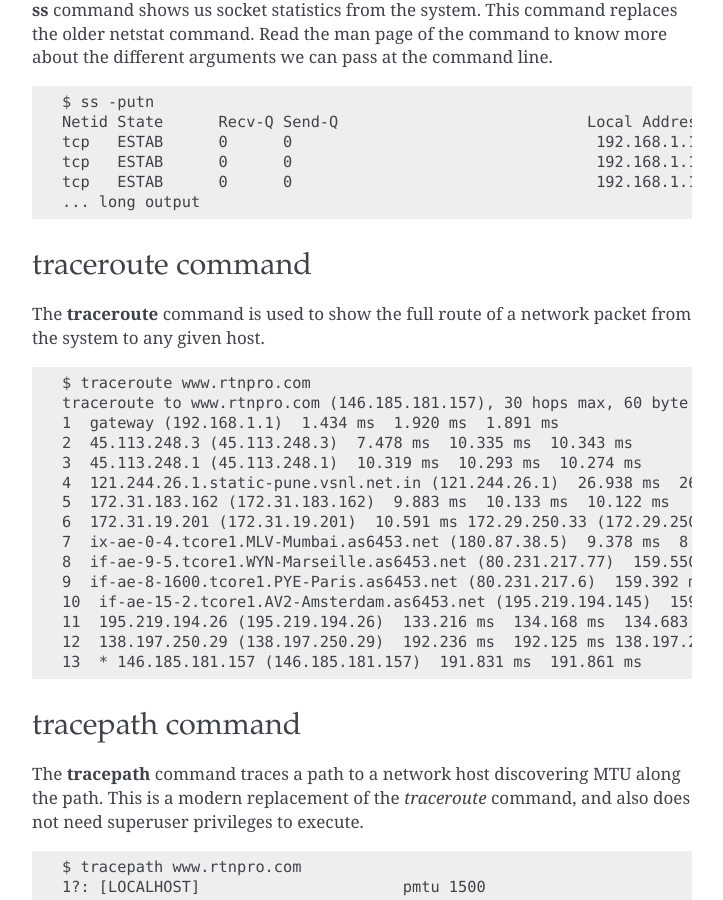
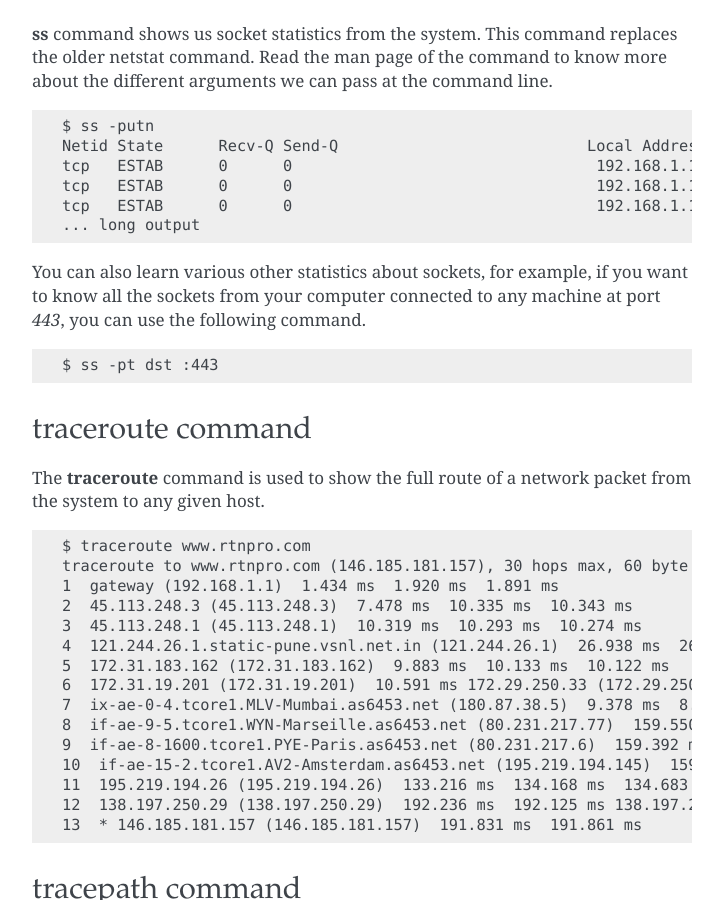
Before and after one commit to kushaldas/lym, a Sphinx documentation site: the page built from docs/networking.rst, in a window 1280 px wide and 900 px high, scrolled down 4410 px. Shown: the whole window, without its empty margins (388-1111 px from the left). Built offline with Sphinx 7.4.7, drawn with Linux system fonts in a browser that asks for light colours; a script that is not in the unit is left out; some of the changed text lies outside the part shown.

Commit message:
More ss example

```diff
--- a/docs/networking.rst
+++ b/docs/networking.rst
@@ -248,6 +249,14 @@ Read the man page of the command to know more about the different arguments we c
     tcp   ESTAB      0      0                                 192.168.1.101:47864                                       74.125.200.189:443                 users:(("chrome",pid=22112,fd=385))
     tcp   ESTAB      0      0                                 192.168.1.101:59524                                      209.12.123.55:22                  users:(("ssh",pid=26621,fd=3))
     ... long output
+
+You can also learn various other statistics about sockets, for example, if you
+want to know all the sockets from your computer connected to any machine at
+port *443*, you can use the following command.
+
+::
+
+    $ ss -pt dst :443
 
 .. index:: traceroute
 
```
Also changed, not shown: other parts of docs/networking.rst (+2 -1 lines).
